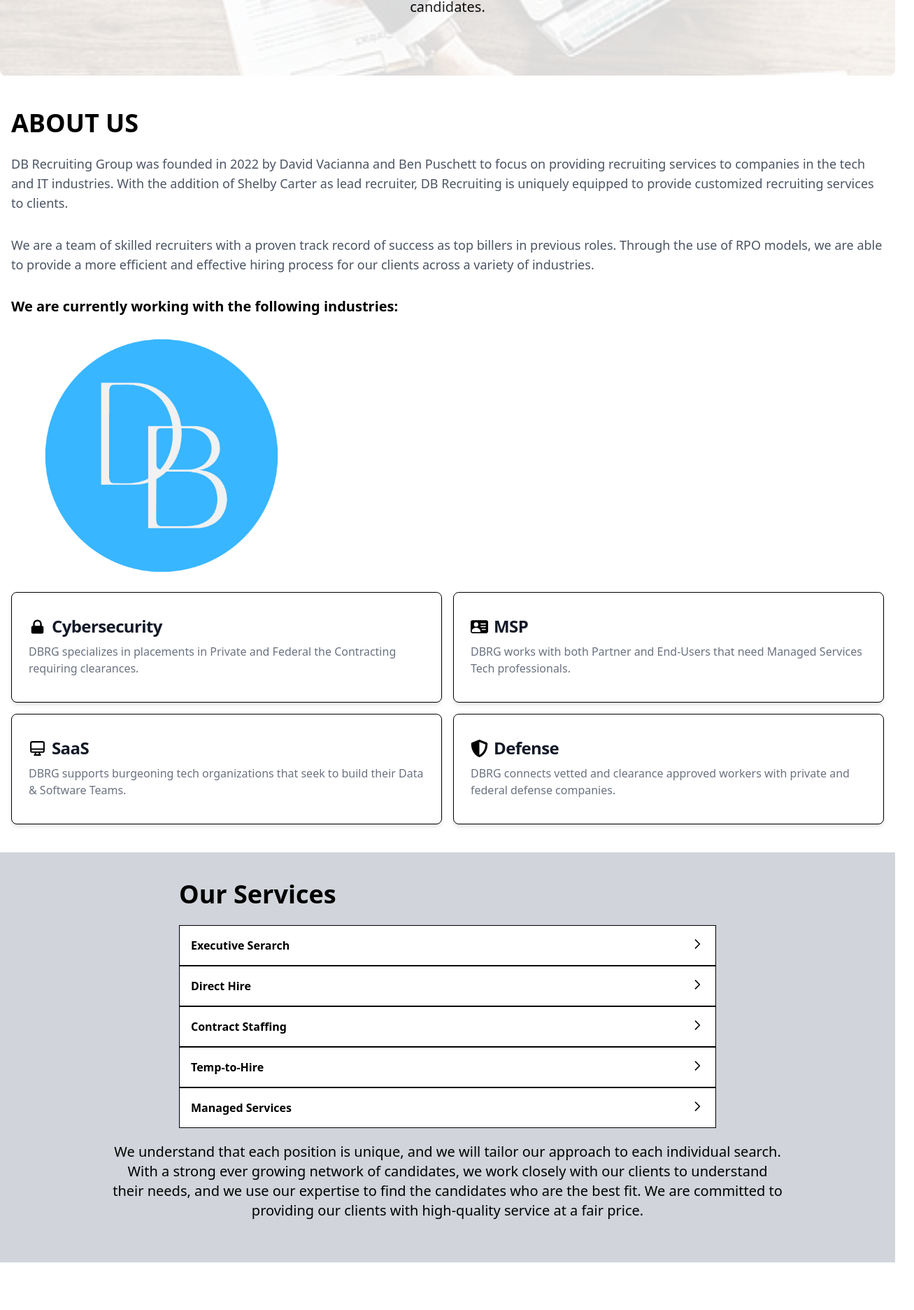
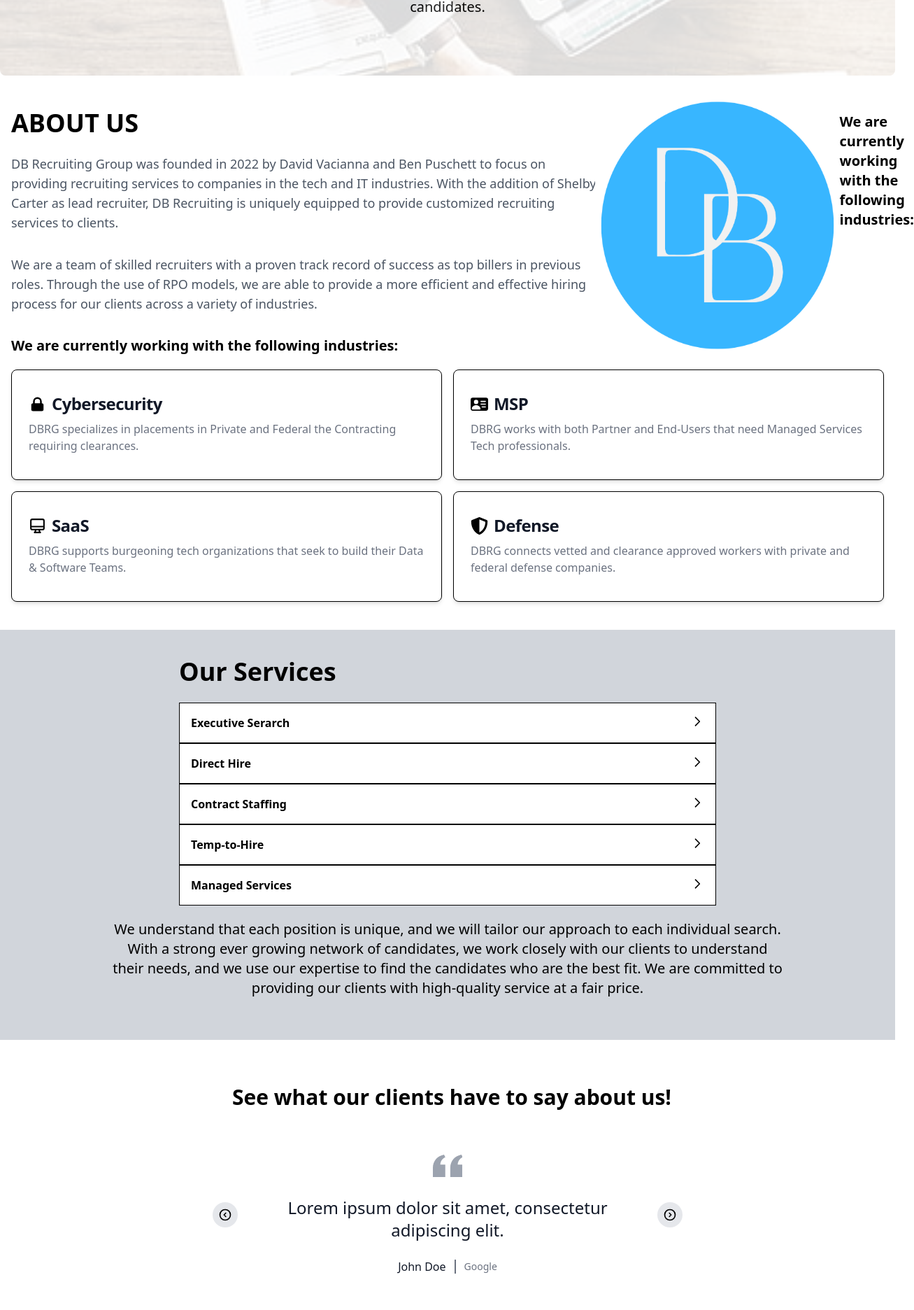
Before and after one commit to andrewjulian/dbrecruitment-website, a React (Vite) app: page / in a window 1280 px wide. Shown: the part 440-2312 px from the top of the page at 70% size, 1307 px wide, since content can reach past the window. Built offline with nearby package versions, Linux system fonts and the light colour scheme.

Commit message:
fixed about section order

```diff
--- a/src/Components/About.jsx
+++ b/src/Components/About.jsx
@@ -3,7 +3,7 @@ import React from "react";
 const AboutUsPage = () => {
   return (
     <div id="about" className="flex flex-col items-center justify-center">
-      <div className="mx-auto mt-6 max-w-screen-xl px-4 py-1">
+      <div className="mx-auto mt-6 grid max-w-screen-xl px-4 py-1 md:flex">
         <div className="mt-5">
           <h1 className="mb-6 text-4xl font-bold">ABOUT US</h1>
           <p className="mb-8 text-lg text-gray-600">
@@ -20,24 +20,19 @@ const AboutUsPage = () => {
             process for our clients across a variety of industries.
           </p>
 
-          <div className="mt-6 flex justify-center sm:hidden">
-            <img
-              className="h-auto w-[200px] sm:ml-10 sm:w-[350px] "
-              src="/dblogo-bluecircle.png"
-              alt="DB Recruiting Logo"
-            />
-          </div>
-
-          <p className="mt-6 text-xl font-bold ">
+          <p className="mt-6 hidden text-xl font-bold md:flex">
             We are currently working with the following industries:
           </p>
         </div>
-        <div className="mt-6  hidden justify-center sm:flex sm:flex-col">
+        <div className="container grid justify-center md:flex ">
           <img
-            className="ml-10 h-auto w-[350px] "
+            className="mx-auto h-auto w-[350px] md:ml-10 "
             src="/dblogo-bluecircle.png"
             alt="DB Recruiting Logo"
           />
+          <p className="mt-6 hidden text-xl font-bold sm:flex">
+            We are currently working with the following industries:
+          </p>
         </div>
       </div>
     </div>
--- a/src/Components/Testimonials.jsx
+++ b/src/Components/Testimonials.jsx
@@ -33,7 +33,7 @@ const Testimonials = () => {
   };
 
   return (
-    <div id="testimonials" className="mx-10 mb-5 mt-16 max-w-2xl">
+    <div id="testimonials" className="mx-10 mb-5 mt-16 max-w-2xl sm:mx-auto">
       <h1 className=" text-center text-3xl font-bold sm:pl-3 ">
         See what our clients have to say about us!
       </h1>
```
